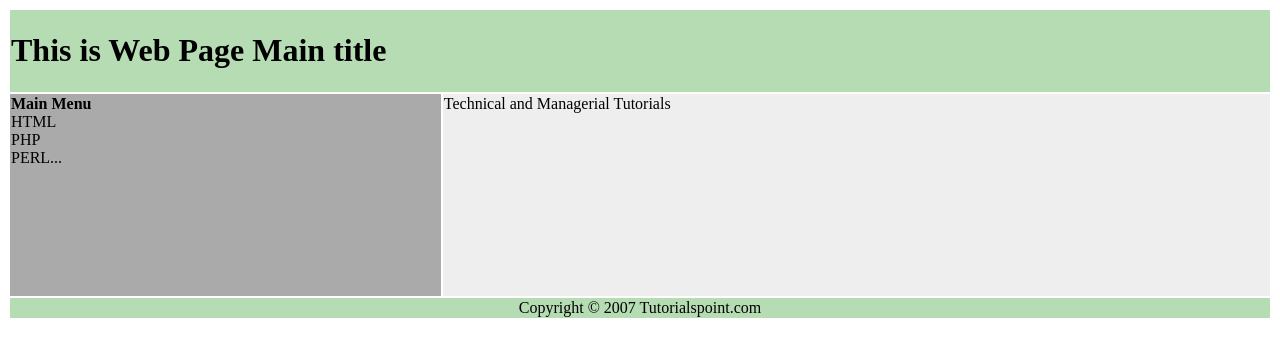
After one commit to blakexcosta/databasebuddies, a PHP site: page /Layout.html in a window 1280 px wide. The commit adds this page. Shown: the top 357 px of the page. Run offline with PHP 8.4, Linux system fonts and the light colour scheme.

Commit message:
add in new Layout file and modified index

```diff
--- /dev/null
+++ b/Layout.html
@@ -0,0 +1,39 @@
+<!DOCTYPE html>
+<html>
+
+   <head>
+      <title>HTML Layout using Tables</title>
+   </head>
+
+   <body>
+      <table width = "100%" border = "0">
+
+         <tr>
+            <td colspan = "2" bgcolor = "#b5dcb3">
+               <h1>This is Web Page Main title</h1>
+            </td>
+         </tr>
+         <tr valign = "top">
+            <td bgcolor = "#aaa" width = "50">
+               <b>Main Menu</b><br />
+               HTML<br />
+               PHP<br />
+               PERL...
+            </td>
+
+            <td bgcolor = "#eee" width = "100" height = "200">
+               Technical and Managerial Tutorials
+            </td>
+         </tr>
+         <tr>
+            <td colspan = "2" bgcolor = "#b5dcb3">
+               <center>
+                  Copyright © 2007 Tutorialspoint.com
+               </center>
+            </td>
+         </tr>
+
+      </table>
+   </body>
+
+</html>
--- a/index.php
+++ b/index.php
@@ -1,4 +1,6 @@
 <?php
+
+	require("Layout.html");
 
     require_once("BeerBuddies_Library.php");
 
```
